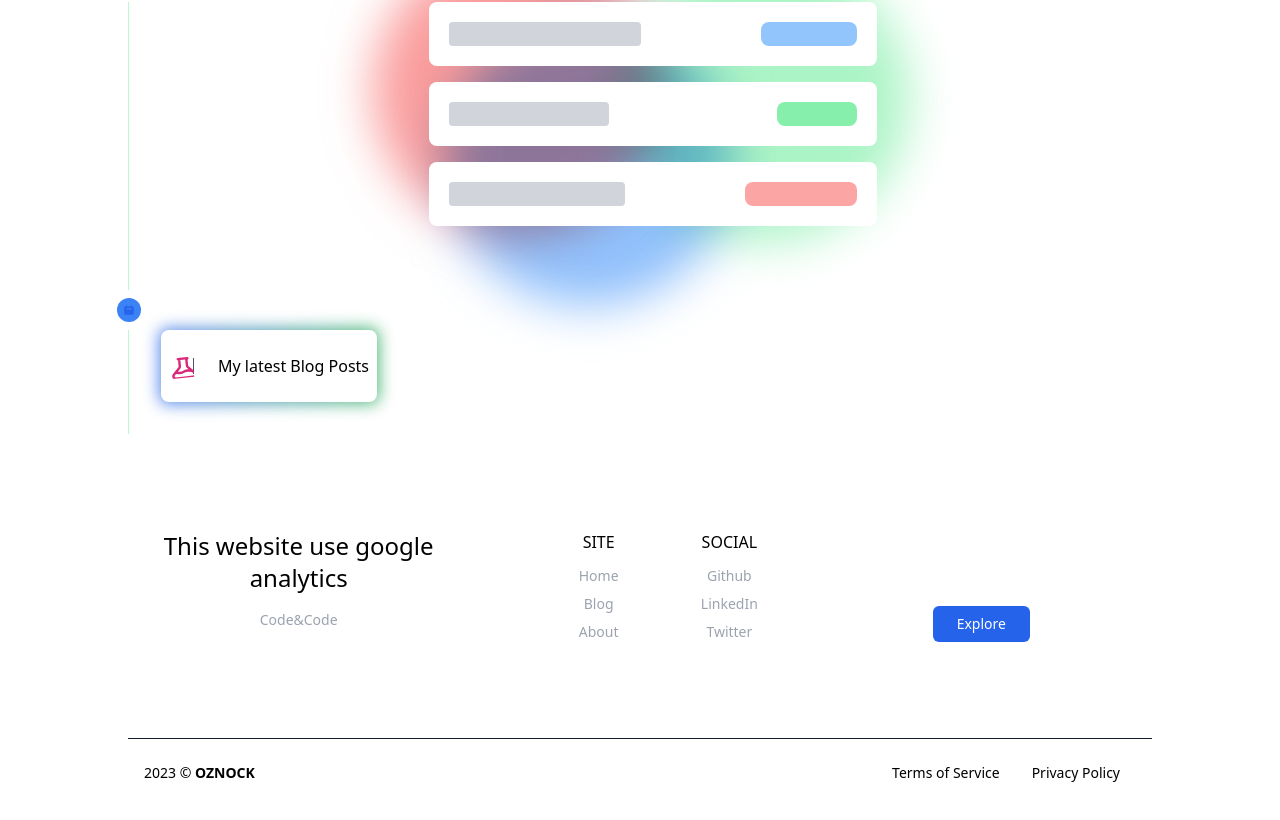
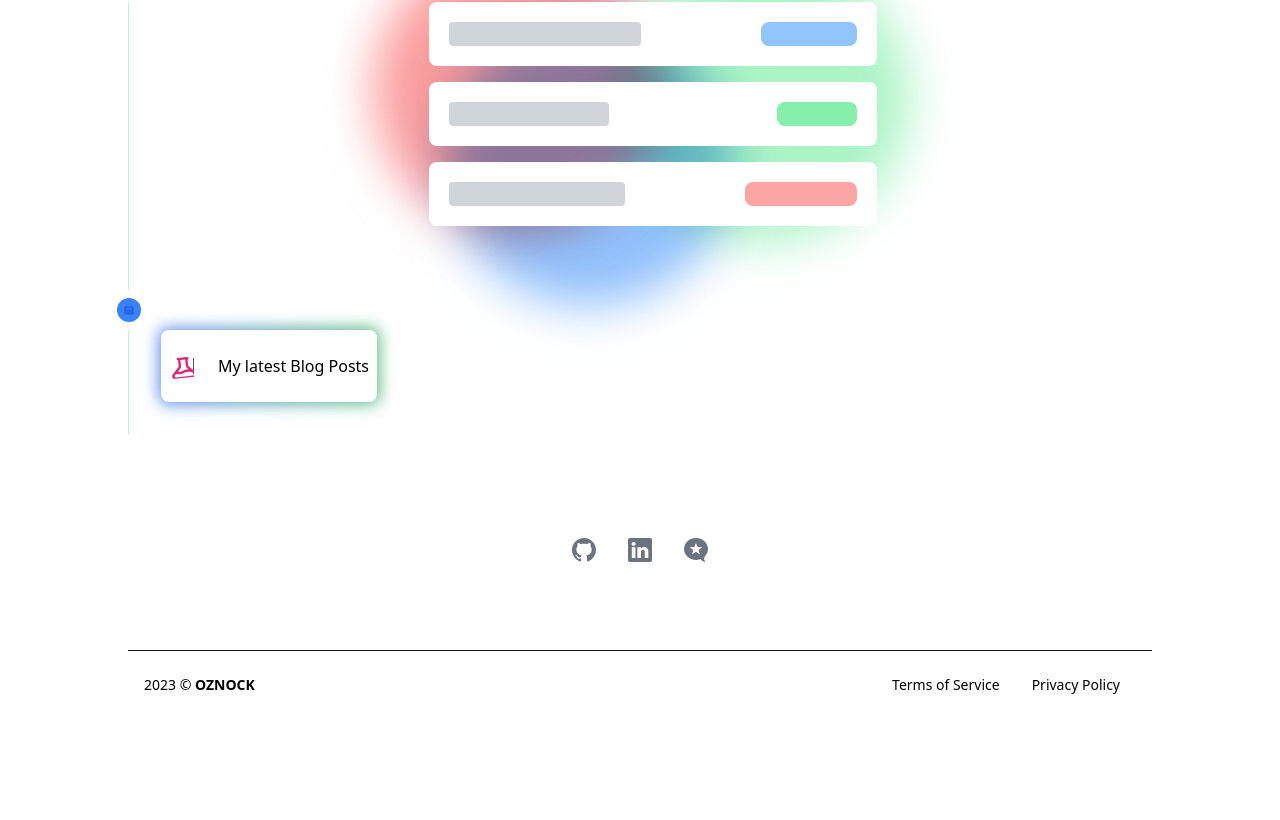
Before and after one commit to OzanOcak/web001, a Next.js app: page / in a window 1280 px wide. Shown: the part 1138-1958 px from the top of the page. After the commit the page ends 1881 px from the top, so only its background shows below. Built offline with nearby package versions, Linux system fonts and the light colour scheme.

Commit message:
web001 footer update

```diff
--- a/sections/Footer.jsx
+++ b/sections/Footer.jsx
@@ -1,5 +1,7 @@
 import Link from "next/link";
 import Button from "../components/Button";
+import { BsGithub, BsLinkedin } from "react-icons/bs";
+import { SiMicrodotblog } from "react-icons/si";
 
 const Footer = () => {
   return (
@@ -7,86 +9,23 @@ const Footer = () => {
       <div className="footer-2 bg-white-100 pt-6 md:pt-12">
         <div className="container px-4 mx-auto">
           <div className="md:flex md:flex-wrap md:-mx-4 py-6 md:pb-12">
-            <div className="footer-info lg:w-1/3 md:px-4">
-              <h4 className="text-black dark:text-white text-2xl mb-4">
-                This website use google analytics
-              </h4>
-              <p className="text-gray-400">Code&Code</p>
-              <div className="mt-4">
-                <button className="bg-facebook py-2 px-4 text-white rounded mt-2 transition-colors duration-300">
-                  <span className="fab fa-facebook-f mr-2"></span> Follow
-                </button>
-                <button className="bg-twitter py-2 px-4 text-white rounded ml-2 mt-2 transition-colors duration-300">
-                  <span className="fab fa-twitter mr-2"></span> Follow @oznock
-                </button>
-              </div>
-            </div>
-
-            <div className="md:w-2/3 lg:w-1/3 md:px-4 xl:pl-16 mt-12 lg:mt-0">
-              <div className="sm:flex">
-                <div className="sm:flex-1">
-                  <h6 className="text-base font-medium text-black dark:text-white  uppercase mb-2">
-                    Site
-                  </h6>
-                  <div>
-                    <a
-                      href="/"
-                      className="text-gray-400 py-1 block hover:underline"
-                    >
-                      Home
-                    </a>
-                    <a
-                      href="/posts"
-                      className="text-gray-400 py-1 block hover:underline"
-                    >
-                      Blog
-                    </a>
-                    <a
-                      href="/about"
-                      className="text-gray-400 py-1 block hover:underline"
-                    >
-                      About
-                    </a>
-                  </div>
-                </div>
-                <div className="sm:flex-1 mt-4 sm:mt-0">
-                  <h6 className="text-base font-medium text-black dark:text-white  uppercase mb-2">
-                    Social
-                  </h6>
-                  <div>
-                    <a
-                      href="https://github.com/OzanOcak"
-                      className="text-gray-400 py-1 block hover:underline"
-                    >
-                      Github
-                    </a>
-                    <a
-                      href="#"
-                      className="text-gray-400 py-1 block hover:underline"
-                    >
-                      LinkedIn
-                    </a>
-                    <a
-                      href="#"
-                      className="text-gray-400 py-1 block hover:underline"
-                    >
-                      Twitter
-                    </a>
-                  </div>
-                </div>
-              </div>
-            </div>
-
-            <div className="md:w-1/3 md:px-4 md:text-center mt-12 lg:mt-0">
-              <h5 className="text-lg text-white font-medium mb-4">
-                Explore my site
-              </h5>
-              <Link href="/" scroll={false}>
-                <Button className="bg-blue-600 text-white px-6  mt-4 md:mt-8">
-                  Explore
-                </Button>
-              </Link>
-            </div>
+            <ul className="flex justify-center w-full mt-2 mb-10 gap-x-[2rem]">
+              <li className="text-2xl ">
+                <a href="https://www.github.com/ozanocak">
+                  <BsGithub />
+                </a>
+              </li>
+              <li className="text-2xl ">
+                <a href="https://www.linkedin.com/in/ozanocak/">
+                  <BsLinkedin />
+                </a>
+              </li>
+              <li className="text-2xl ">
+                <a href="https://ozanocak.github.io/">
+                  <SiMicrodotblog />
+                </a>
+              </li>
+            </ul>
           </div>
         </div>
 
```
